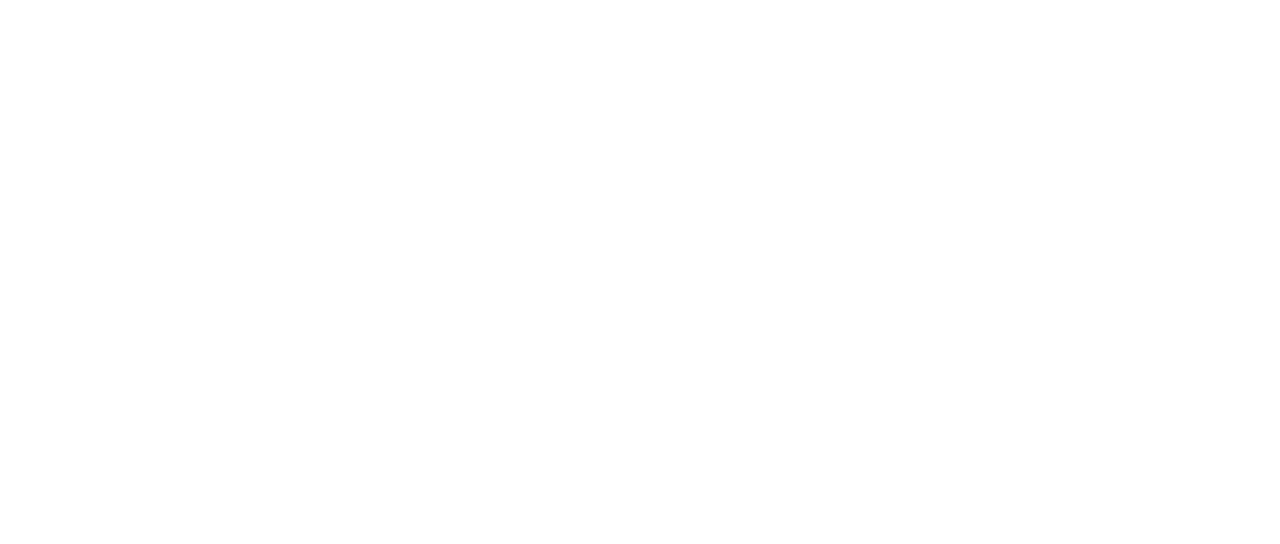
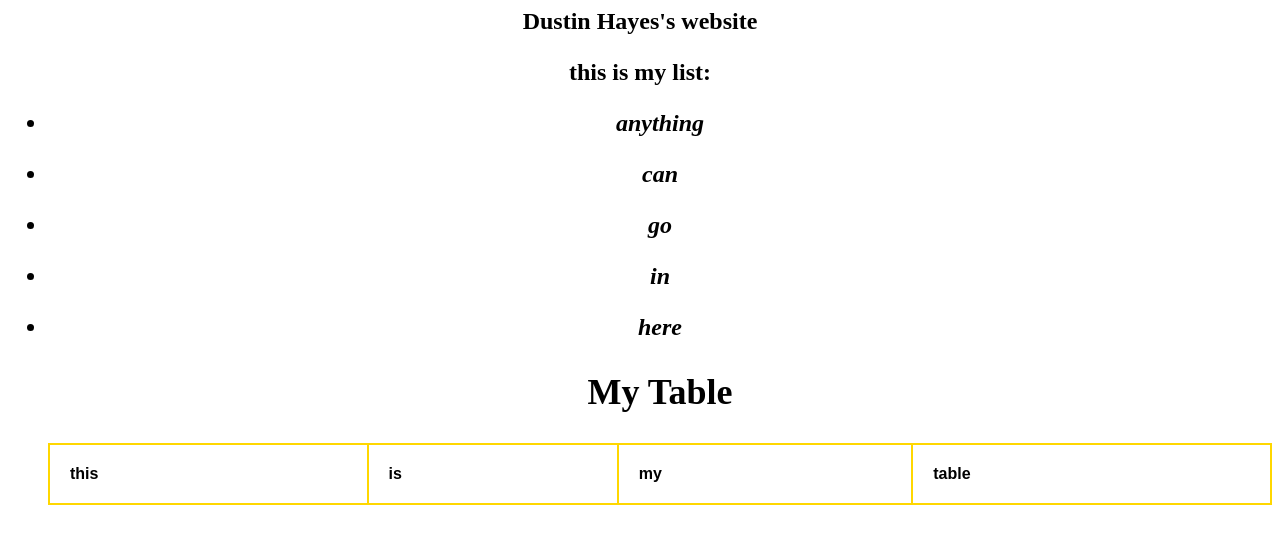
Before and after one commit to WVCS/index-dustydust09, a plain HTML site: page index.html in a window 1280 px wide. Drawn offline with Linux system fonts and the light colour scheme.

Commit message:
Update index.html

```diff
--- a/index.html
+++ b/index.html
@@ -7,3 +7,59 @@
 
 
 </html>
+ <html>
+
+  <body>
+    <center>
+    <h2> Dustin Hayes's website
+
+
+    <center>
+  </body>
+</html>
+
+      <center>
+      <p>  this is my list: </p>
+      <ul>
+        <p><i> <li> anything </li> </i></p>
+        <p><i> <li> can </li> </i></p>
+        <p><i> <li> go </li> </i></p>
+        <p><i> <li> in </li> </i></p>
+        <p><i> <li> here </li> </i></p>
+
+        <html>
+<head>
+<style>
+table {
+  font-family: arial, sans-serif;
+  border-collapse: collapse;
+  width: 100%;
+}
+
+td, th {
+  border: 2px solid gold;
+  text-align: left;
+  padding: 20px;
+}
+
+tr:nth-child(even) {
+  background-color: ;
+}
+</style>
+</head>
+<body>
+
+<h2>My Table</h2>
+
+<table>
+  <tr>
+    <th> this </th>
+    <th> is </th>
+    <th> my </th>
+    <th> table </th>
+
+</table>
+
+</body>
+</html>
+        <img src="https://encrypted-tbn0.gstatic.com/images?q=tbn:ANd9GcSykX4kc_AH6arZyNr4Myt75HPzEHgT4aOjYA&usqp=CAU"
```
